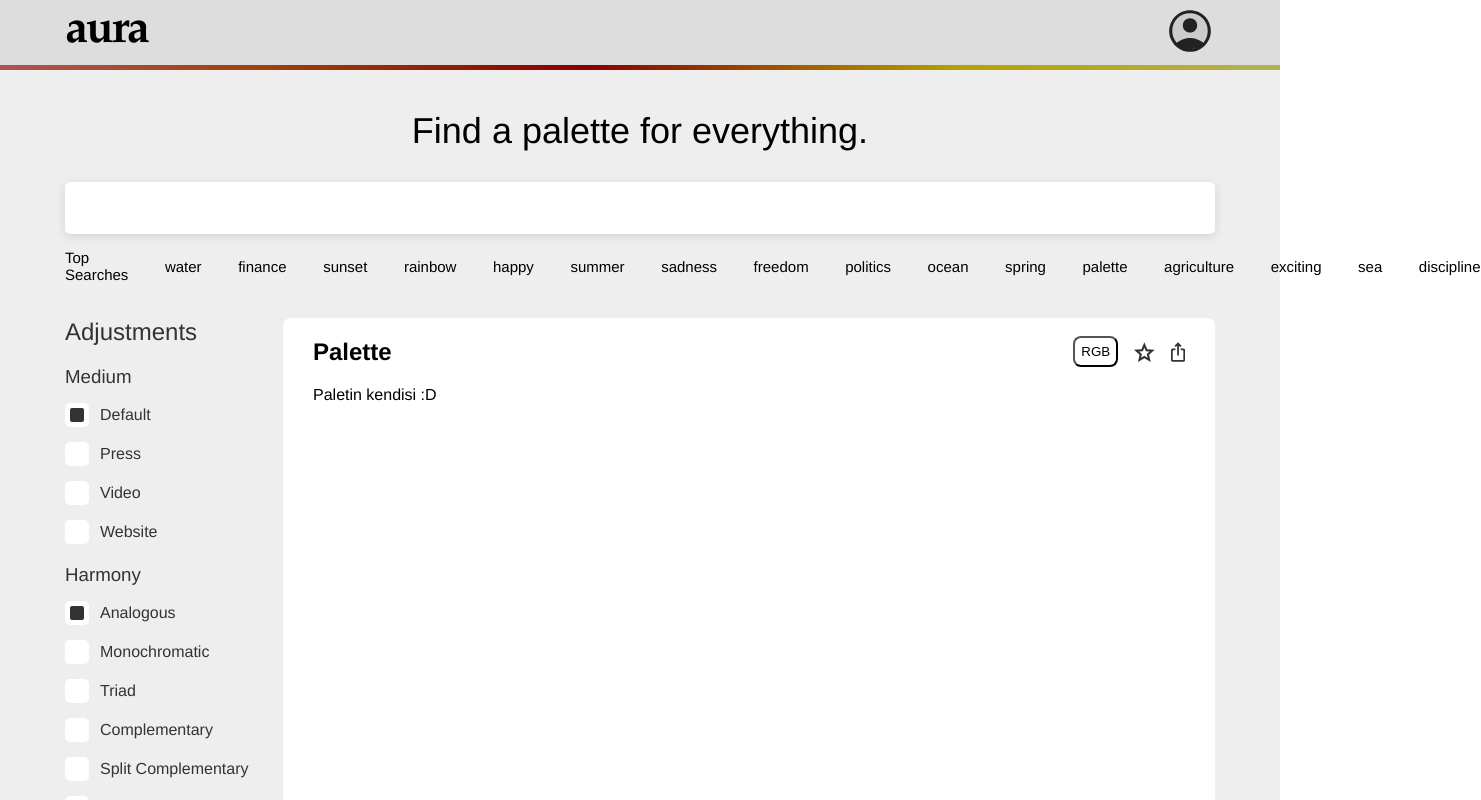
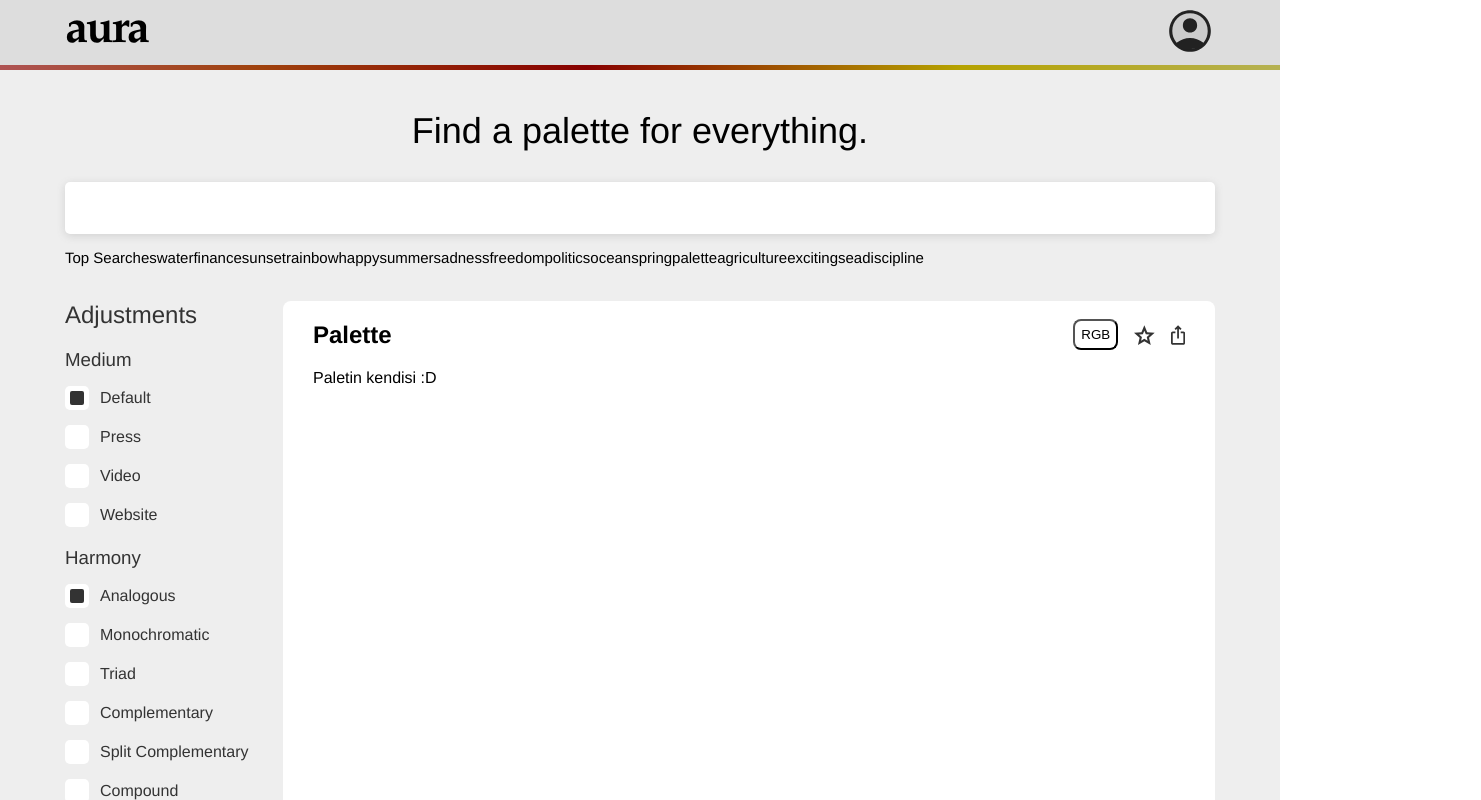
Before and after one commit to solomonNSI/AuraPalette, a React (Create React App) app in the folder aura-palette/: page / in a window 1280 px wide. Shown: the top 800 px of the page, 1481 px wide, since content can reach past the window. Built offline with nearby package versions, Linux system fonts and the light colour scheme.

Commit message:
Update style.js

```diff
--- a/aura-palette/src/style.js
+++ b/aura-palette/src/style.js
@@ -7,7 +7,6 @@ export const Content = styled.div`
   font-family: Helvetica Neue;
   display: flex;
   flex-direction: column;
-  margin: auto;
   width: calc(100%-130px);
 `;
 
@@ -37,9 +36,9 @@ export const TopKeywords = styled.div`
   font-size: 15px;
   margin: 0px 65px 0px 65px;
   display: flex;
+  flex-direction: row;
   align-items: center;
-  jusfify-content: space-evenly;
-  gap: calc(100vw / 35);
+  jusfify-content: space-between; // does not work i dont know why
 `;
 
 export const PaletteContainer = styled.div`
```
